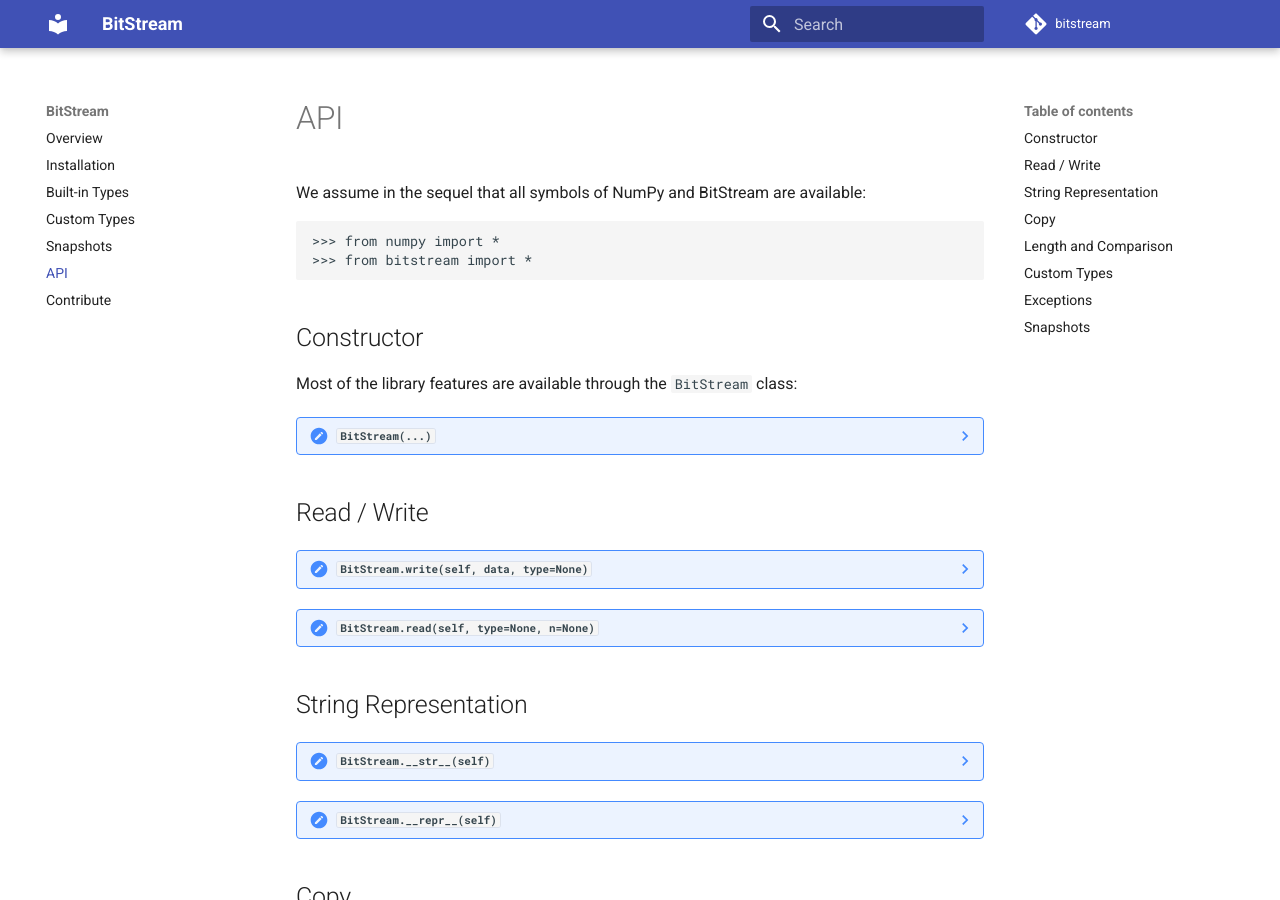
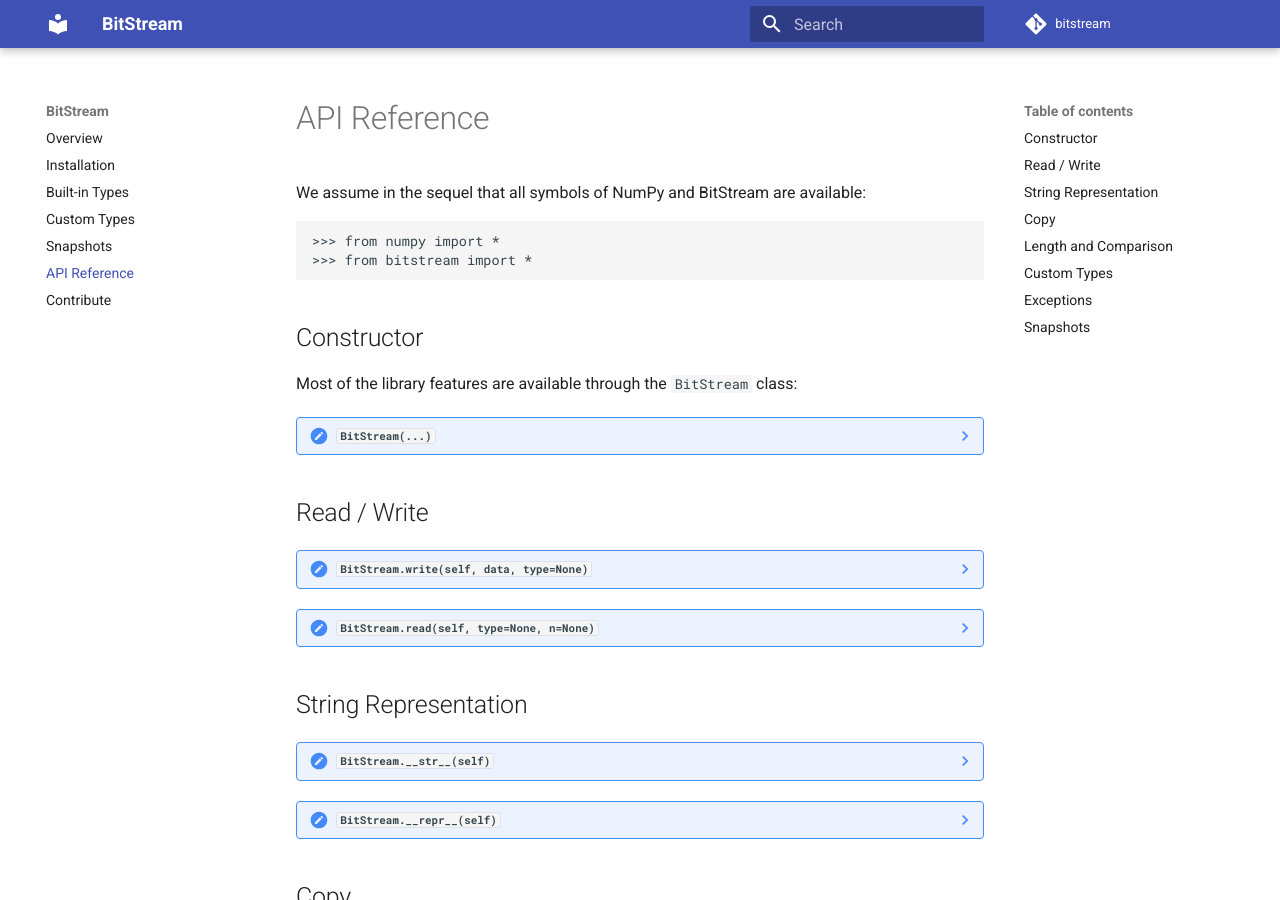
Before and after one commit to boisgera/bitstream, an MkDocs documentation site: the page built from mkdocs/API.md, in a window 1280 px wide and 900 px high. Built offline with MkDocs 1.6.1 and Material for MkDocs 9.7.7, drawn with Linux system fonts in a browser that asks for light colours; comment, search, counter and statistics services are not loaded; old or Windows-style settings are respelled for this version of MkDocs.

```diff
--- a/mkdocs.yml
+++ b/mkdocs.yml
@@ -5,12 +5,12 @@ docs_dir: mkdocs
 site_dir: docs
 
 pages:
-  - Overview: overview.md
+  - Overview: index.md
   - Installation: installation.md
   - Built-in Types: types.md
   - Custom Types: custom.md
   - Snapshots: snapshots.md
-  - API: API.md
+  - API Reference: API.md
   - Contribute: contribute.md
 
 theme: "material"
--- a/mkdocs/API.md
+++ b/mkdocs/API.md
@@ -1,5 +1,5 @@
 
-API
+API Reference
 ================================================================================
 
 We assume in the sequel that all symbols of NumPy and BitStream are available:
```
